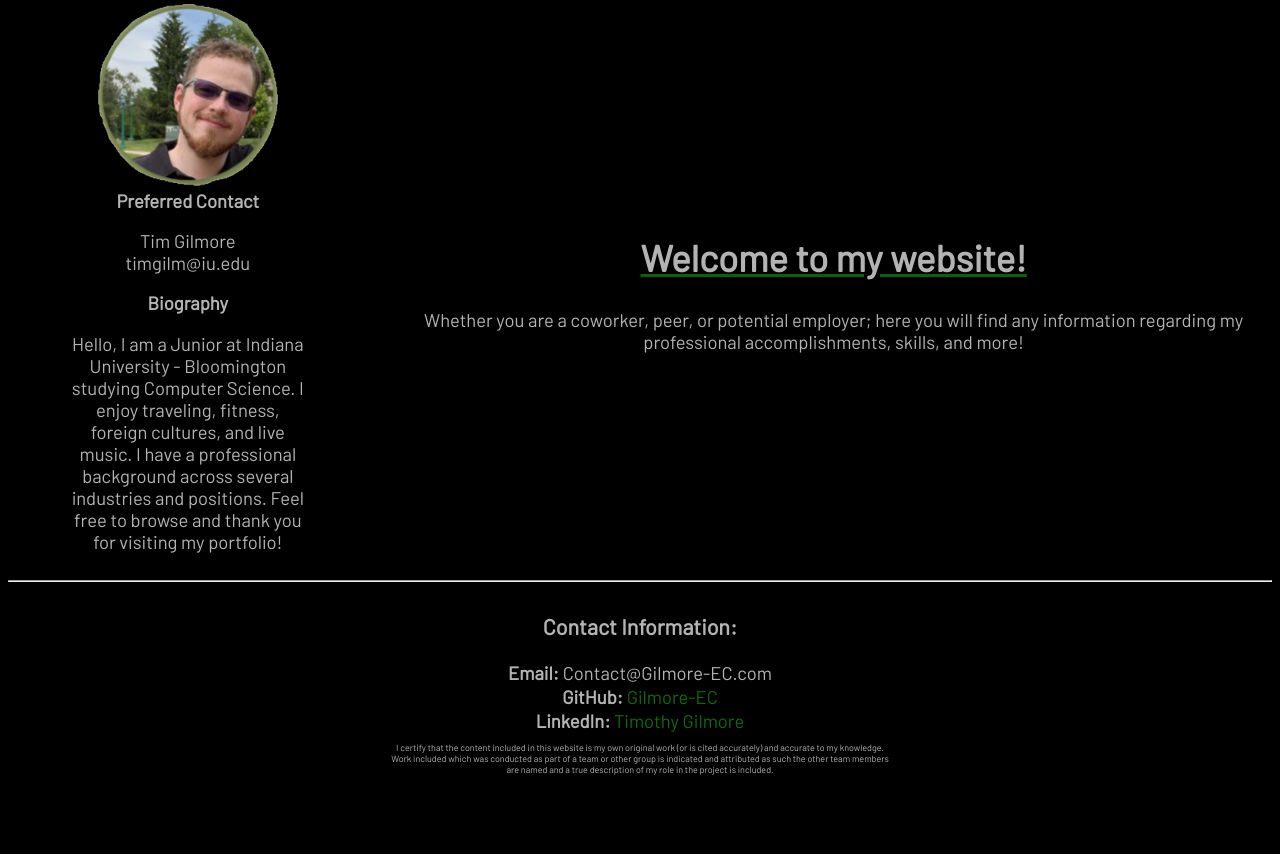
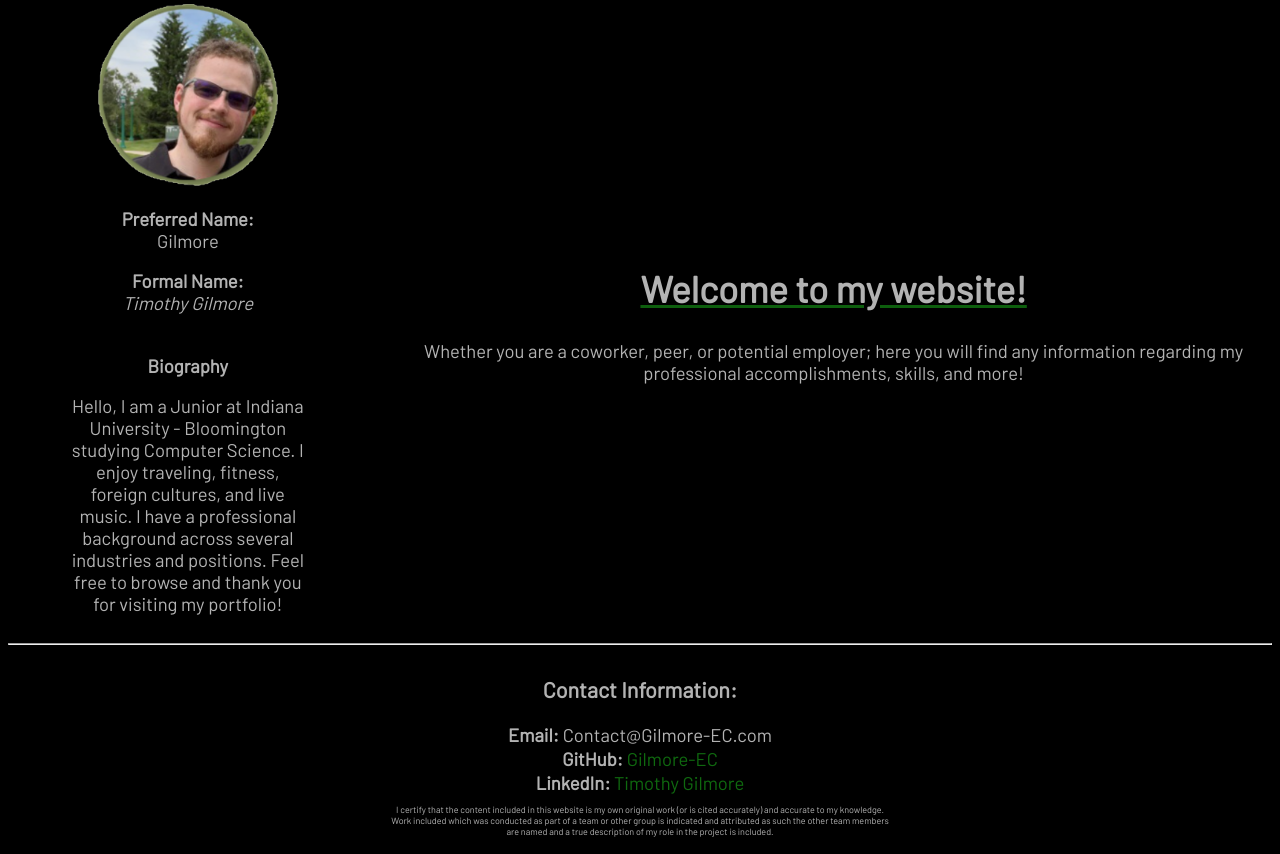
Before and after one commit to gilmore-ec/gilmore-ec.github.io, a plain HTML site: page index.html in a window 1280 px wide. Shown: the part 92-946 px from the top of the page. Before the commit the page ends 884 px from the top, so only its background shows below. Drawn offline with Linux system fonts and the light colour scheme.

Commit message:
Bio fixed

```diff
--- a/index.html
+++ b/index.html
@@ -33,8 +33,10 @@
         <div class="biography">
           <img src="assets/template/profile.png" alt="Profile Headshot">
           <br>
-          <b>Preferred Contact</b>
-          <p>Tim Gilmore<br>timgilm@iu.edu</p>
+          <p>
+            <b>Preferred Name:</b><br>Gilmore</p>
+          <p><b>Formal Name:</b> <br><em>Timothy Gilmore</em></p>
+          <br>
           <b>Biography</b>
           <p>Hello, I am a Junior at Indiana University - Bloomington studying Computer Science. I enjoy traveling, fitness, foreign cultures, and live music. I have a professional background across several industries and positions. Feel free to browse and thank you for visiting my portfolio!</p>
        </div>
```
